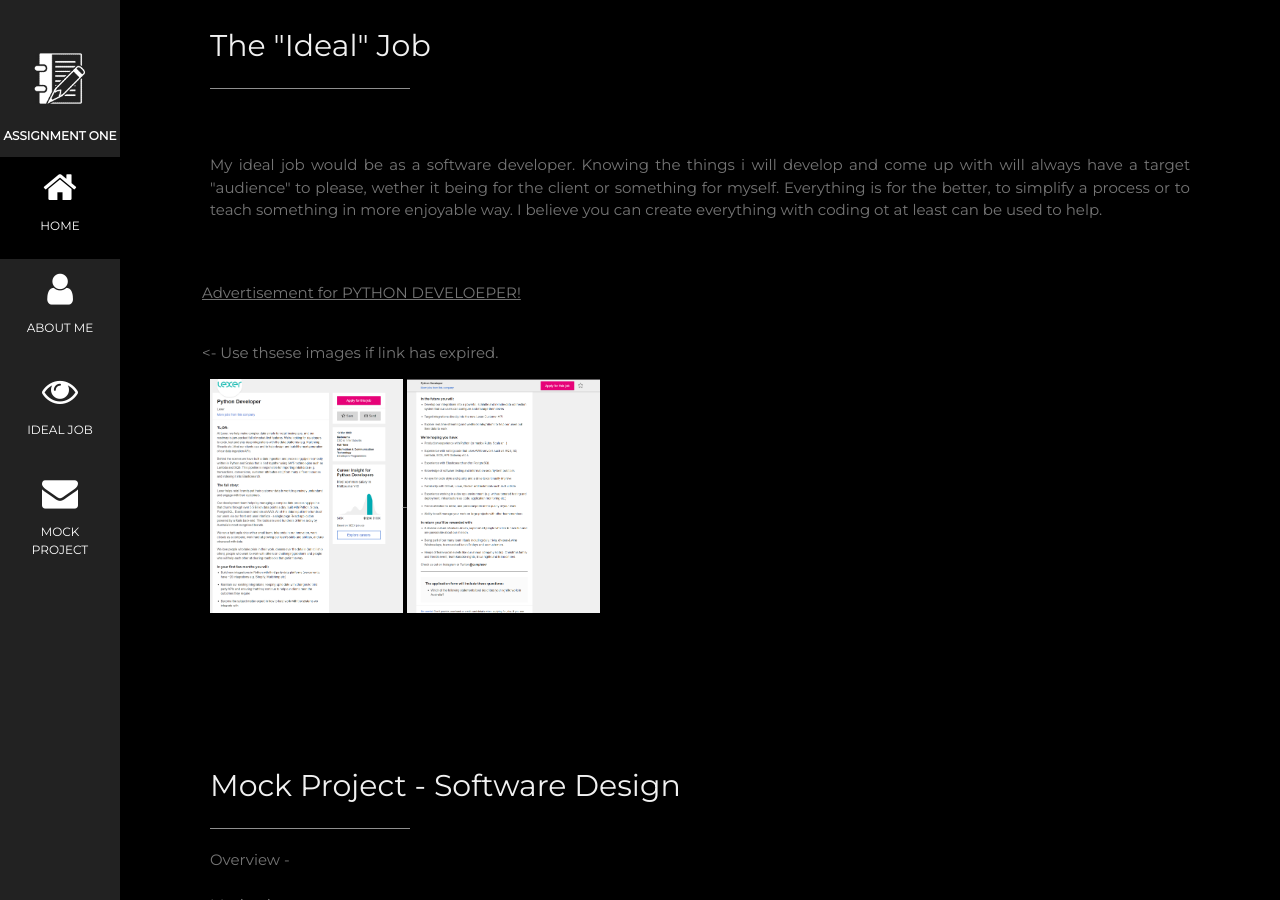
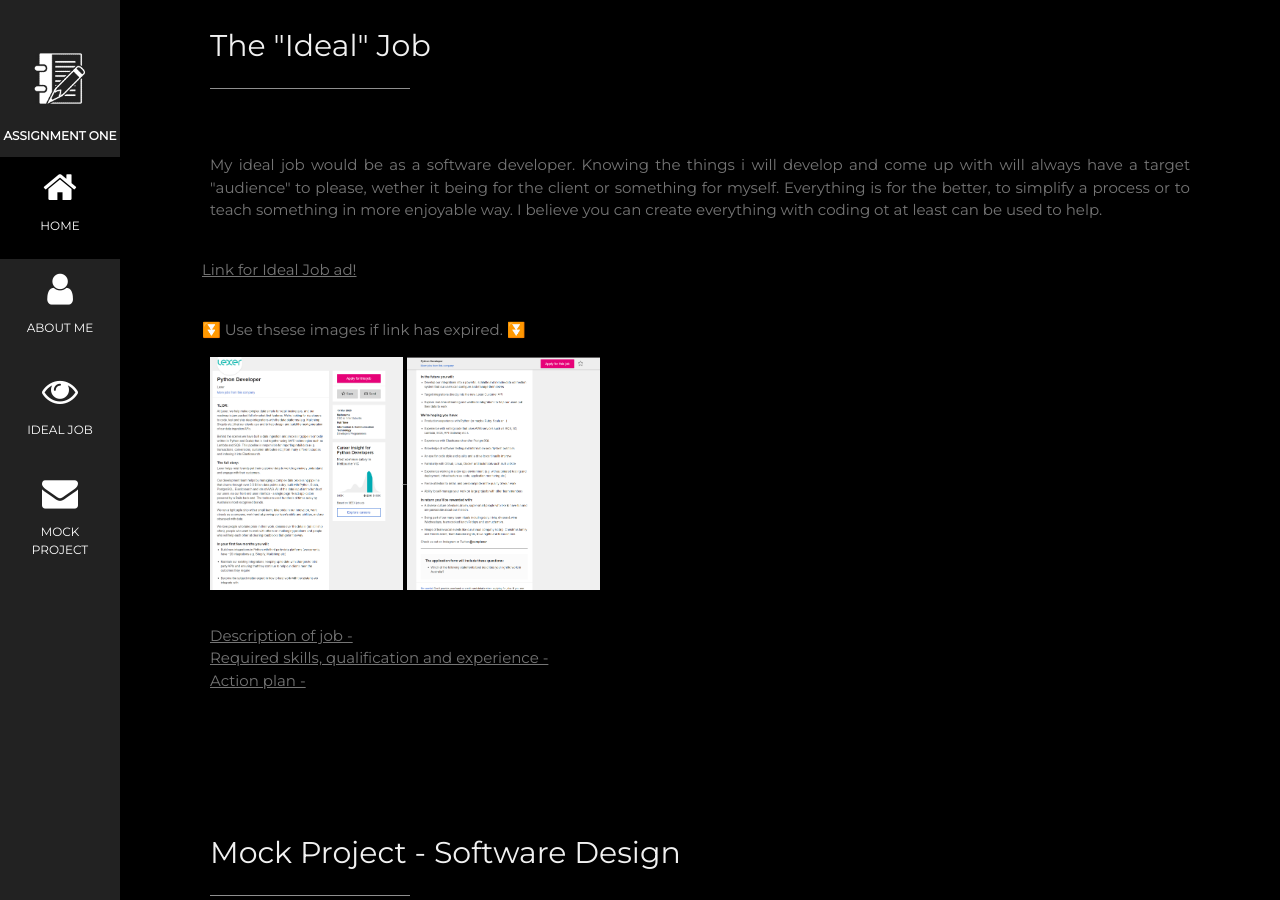
Before and after one commit to ceylonhue/begin, a Jekyll site: the page built from index.md, in a window 1280 px wide and 900 px high, scrolled down 4387 px. Built offline with Jekyll 4.4.1, drawn with Linux system fonts in a browser that asks for light colours; our own code applies the rules of GitHub Pages for plain Markdown files.

Commit message:
Update default.html

```diff
--- a/_layouts/default.html
+++ b/_layouts/default.html
@@ -189,13 +189,13 @@ Obviously with the results of this test I have come improving to do, however I t
      <br><br>My ideal job would be as a software developer. Knowing the things i will develop and come up with will always have a target
      "audience" to please, wether it being for the client or something for myself. Everything is for the better, to simplify a process
      or to teach something in more enjoyable way. I believe you can create everything with coding ot at least can be used to help.<p>
-    <div class="w3-row-padding" style="margin:0 -16px"><BR><BR>
+    <div class="w3-row-padding" style="margin:0 -16px"><BR>
       <div class="w3-half">
 
 
       </div>
-<a href="https://www.seek.com.au/job/41156238?type=promoted#searchRequestToken=d52171f0-cd9b-4d90-a15a-fa1e492c10ab" target="_blank">Advertisement for PYTHON DEVELOEPER!</a><br><br>
-      <p> <-  Use thsese images if link has expired. </P>
+<a href="https://www.seek.com.au/job/41156238?type=promoted#searchRequestToken=d52171f0-cd9b-4d90-a15a-fa1e492c10ab" target="_blank">Link for Ideal Job ad!</a><br><br>
+      <p> &#9196  Use thsese images if link has expired.  &#9196</P>
 
       <div class="w3-half">
          <a href="https://github.com/ceylonhue/begin/blob/master/images/job1.png">
@@ -203,6 +203,14 @@ Obviously with the results of this test I have come improving to do, however I t
 </a>
         <a href="https://github.com/ceylonhue/begin/blob/master/images/job2.png">
   <img src="/begin/images/job2.png" style="width:40%">
+<br><br>
+Description of job -
+<br>
+Required skills, qualification and experience -
+<br>
+Action plan -
+<Br>
+
 </a>
 
 
```
